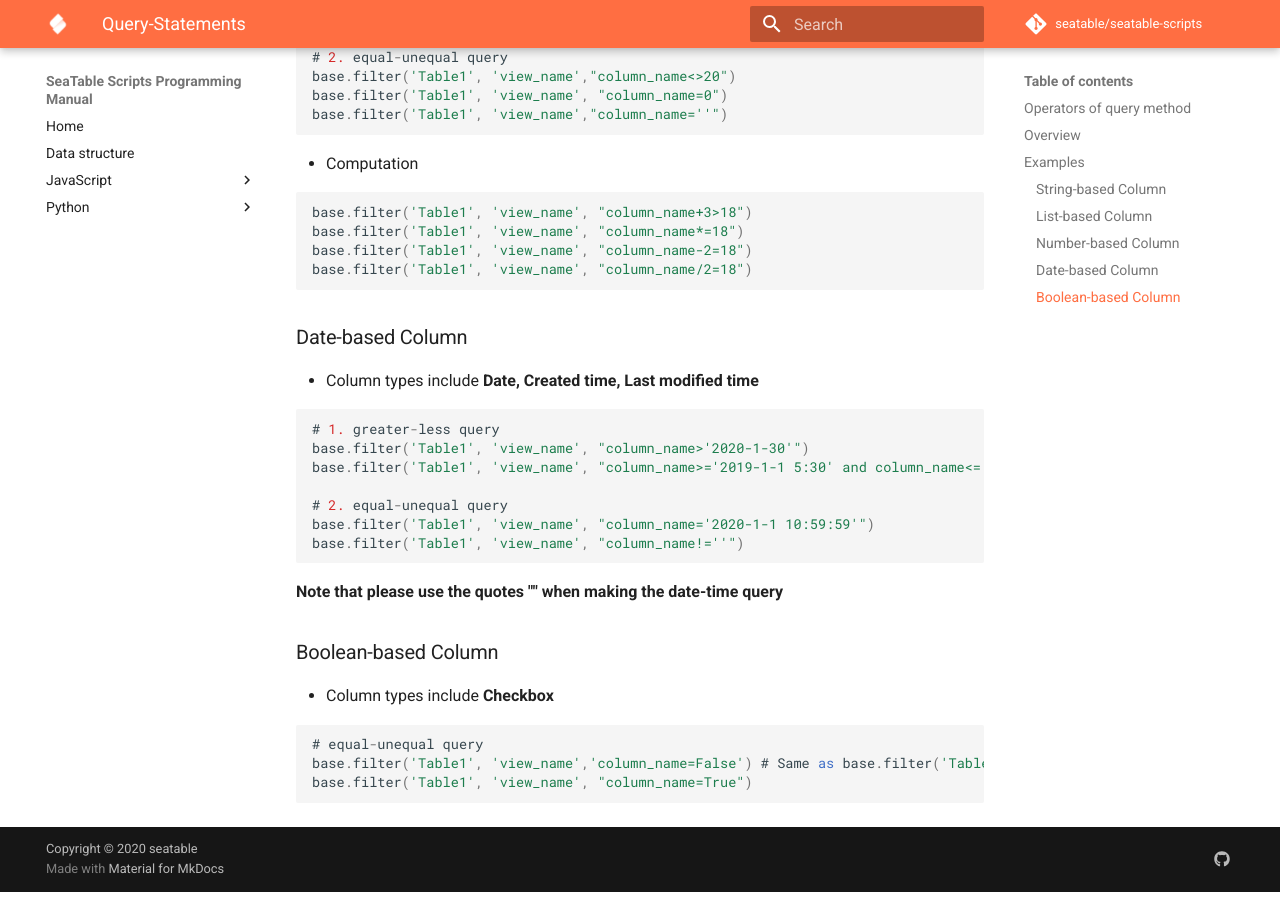
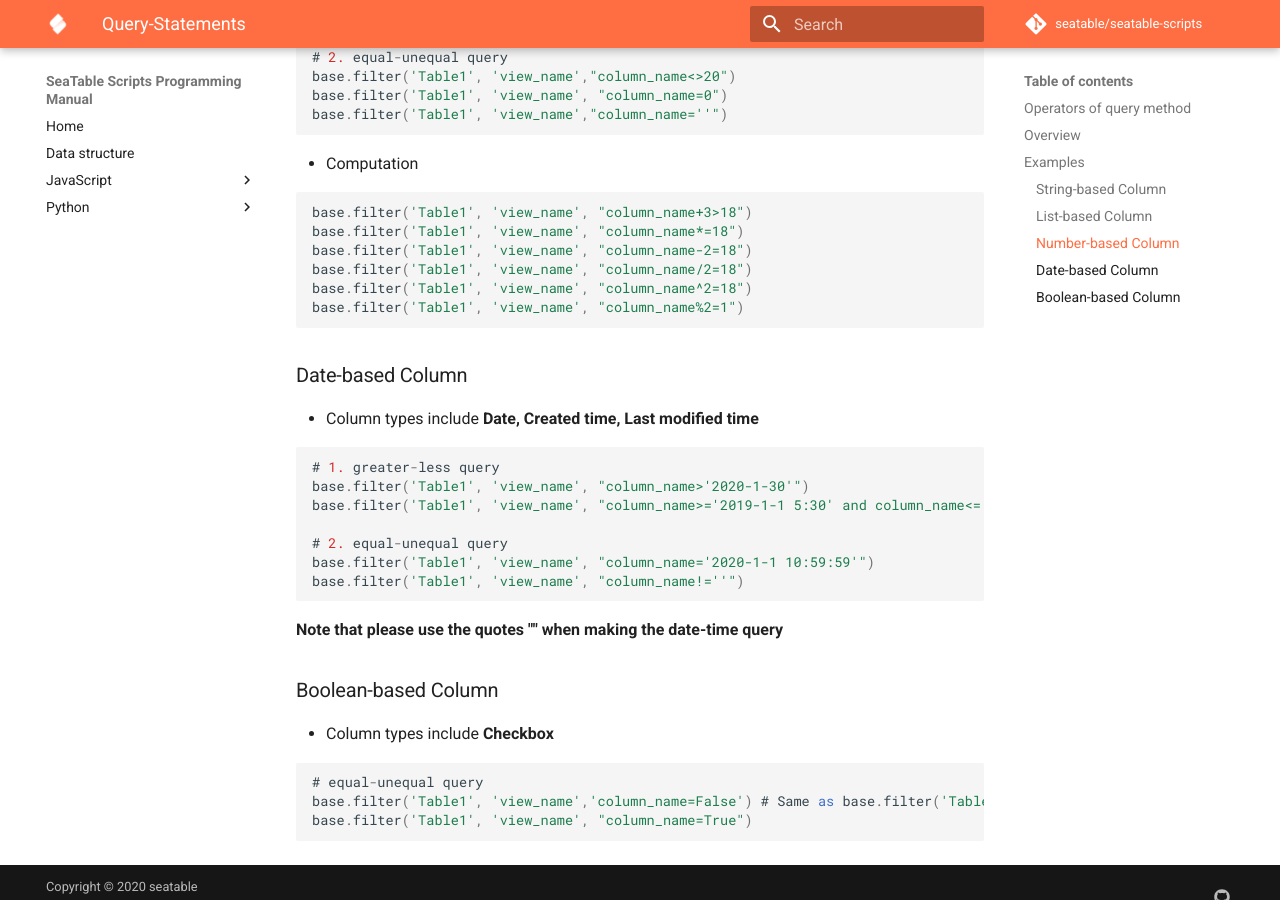
Before and after one commit to seatable/seatable-scripts, an MkDocs documentation site: the page built from manual/javascript/query-sentences.md, in a window 1280 px wide and 900 px high, scrolled down 1728 px. Built offline with MkDocs 1.6.1 and Material for MkDocs 9.7.7, drawn with Linux system fonts in a browser that asks for light colours; comment, search, counter and statistics services are not loaded; some of the changed text lies outside the part shown.

Commit message:
optimize

````diff
--- a/manual/javascript/query-sentences.md
+++ b/manual/javascript/query-sentences.md
@@ -6,7 +6,7 @@ The table query will become simpler and more efficiency by using the sql-like st
 
 * **greater-less query:**  >， >， =， \<， \<=
 * **equal-unequal query:**  =,  \<>
-*  **computation: **+, -, \*, /
+* **computation:** +, -, *, /, ^, %
 
 ## Overview
 
@@ -70,10 +70,9 @@ base.filter('Table1', 'view_name', "column_name+3>18")
 base.filter('Table1', 'view_name', "column_name*=18")
 base.filter('Table1', 'view_name', "column_name-2=18")
 base.filter('Table1', 'view_name', "column_name/2=18")
-
+base.filter('Table1', 'view_name', "column_name^2=18")
+base.filter('Table1', 'view_name', "column_name%2=1")
 ```
-
-
 
 ### Date-based Column
 
````
